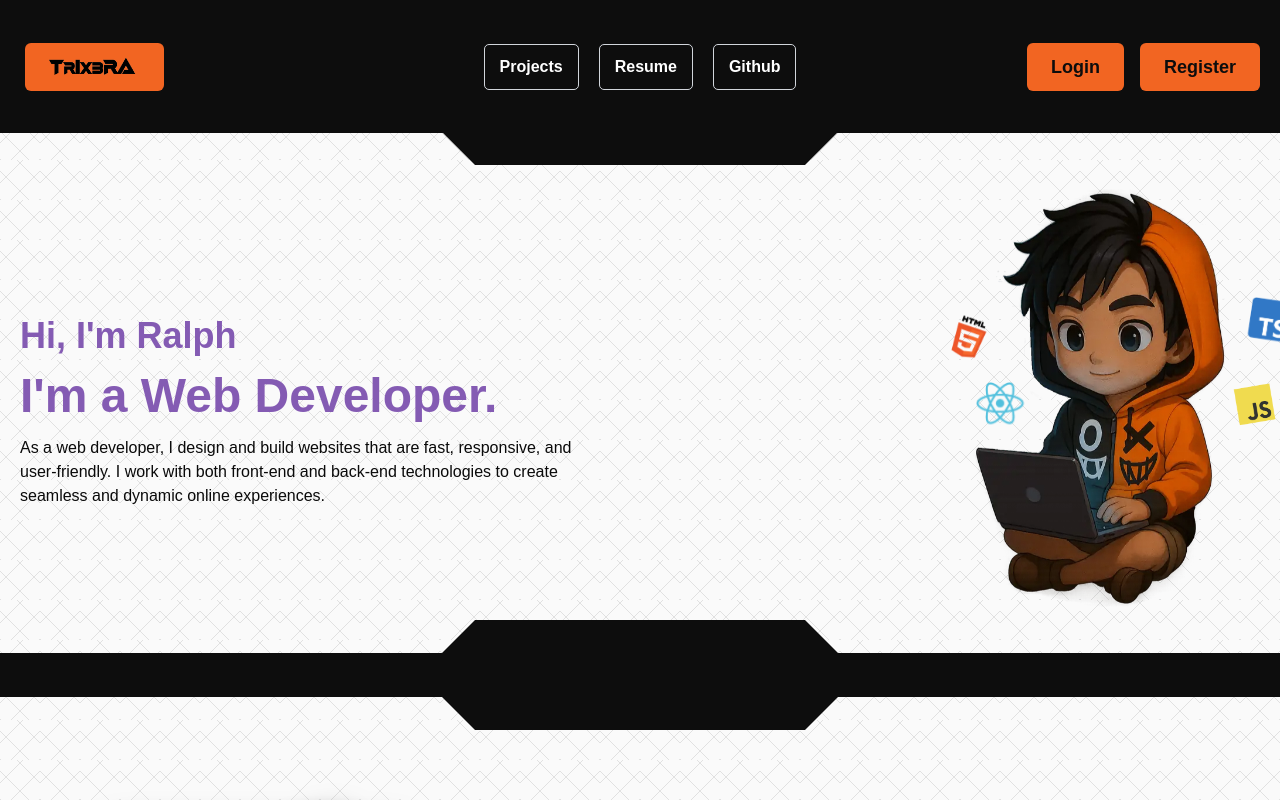
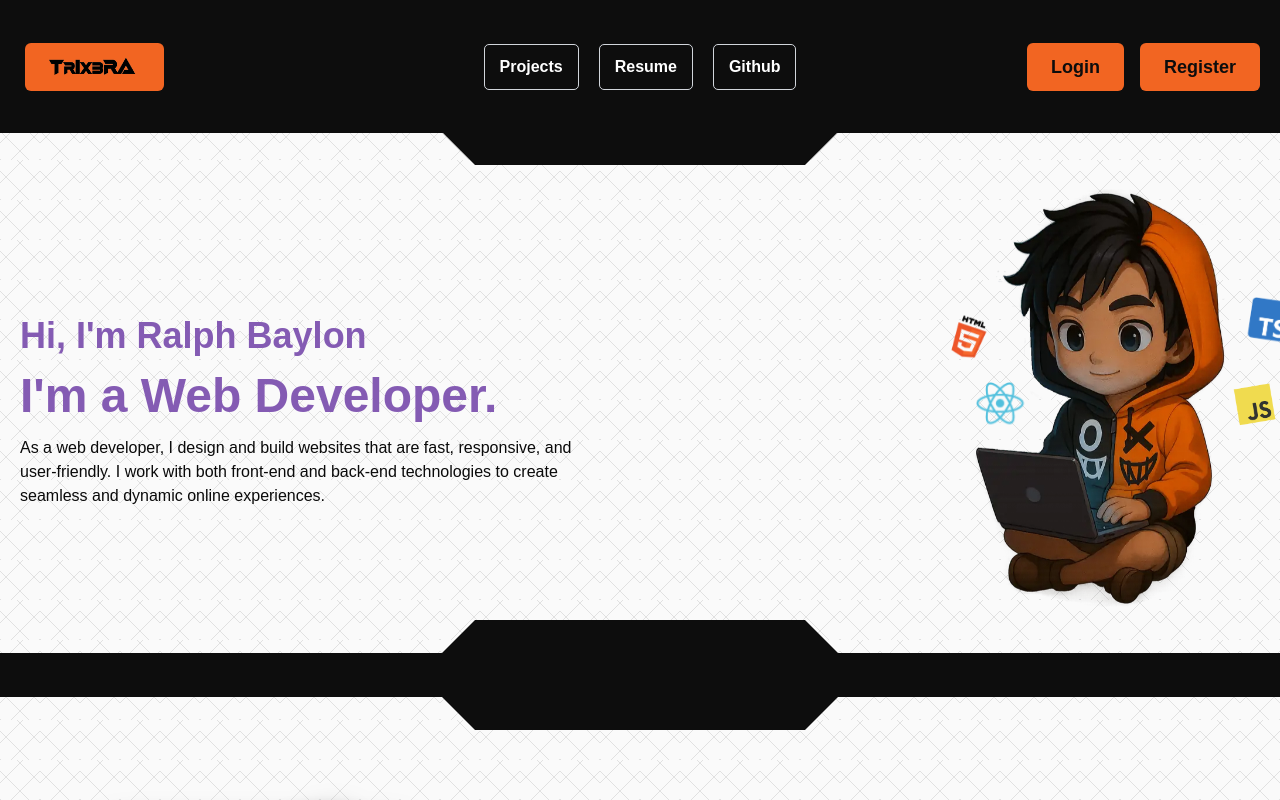
Before and after one commit to ralph95/proj-website-react, a React (Vite) app: page / in a window 1280 px wide. Shown: the top 800 px of the page. Built offline with nearby package versions, Linux system fonts and the light colour scheme; grey boxes are pictures that could not be loaded.

Commit message:
HomePage: Added Surname

```diff
--- a/src/pages/HomePage.jsx
+++ b/src/pages/HomePage.jsx
@@ -182,7 +182,7 @@ const HomePage = () => {
               <div className="block md:hidden">
                 <Spacer />
               </div>
-              <h1 className="text-4xl font-bold">Hi, I'm Ralph</h1>
+              <h1 className="text-4xl font-bold">Hi, I'm Ralph Baylon</h1>
               <h1 className="text-5xl mt-4 mb-4 font-bold">
                 {isDevOps ? "I'm a DevOps Engineer." : "I'm a Web Developer."}
               </h1>
```
